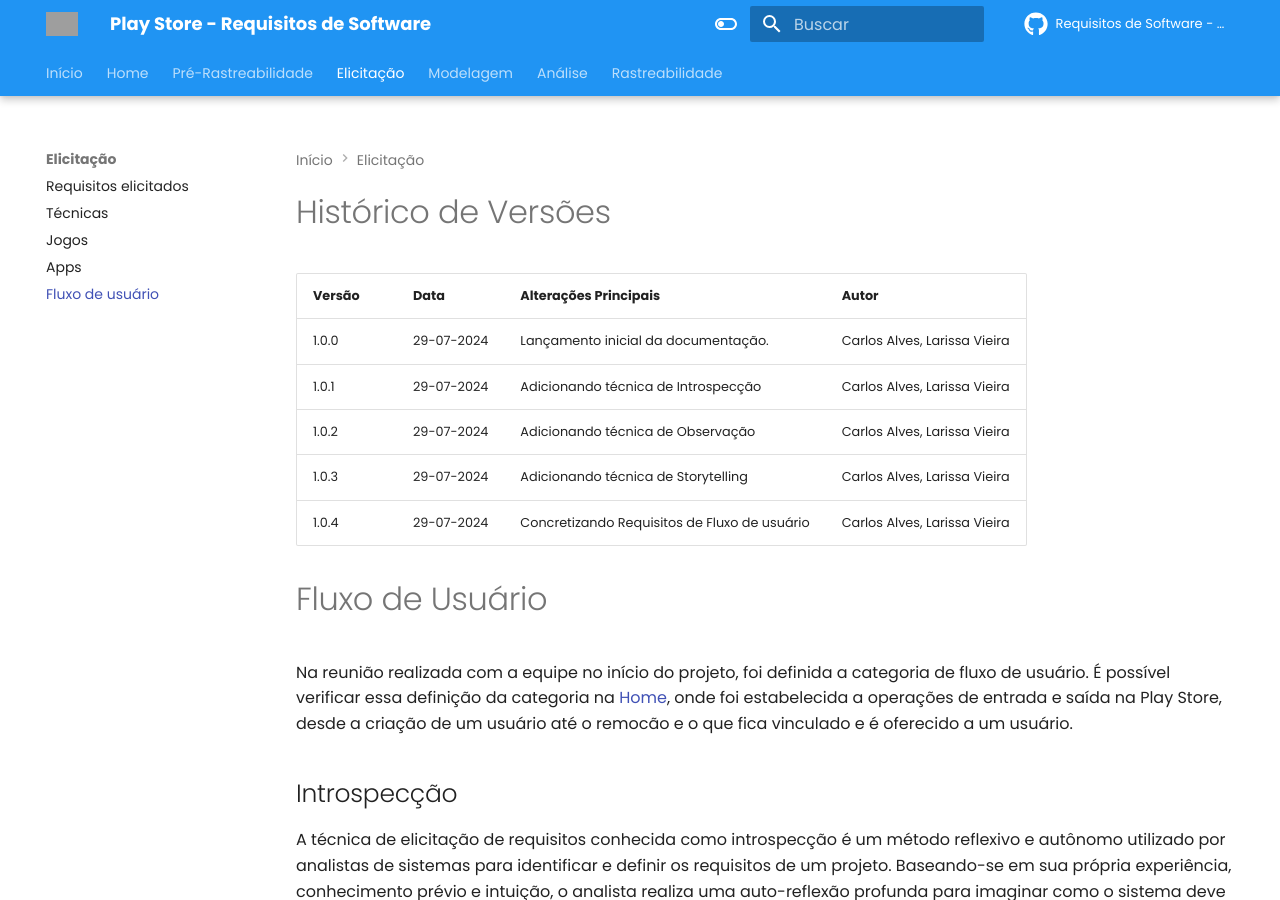
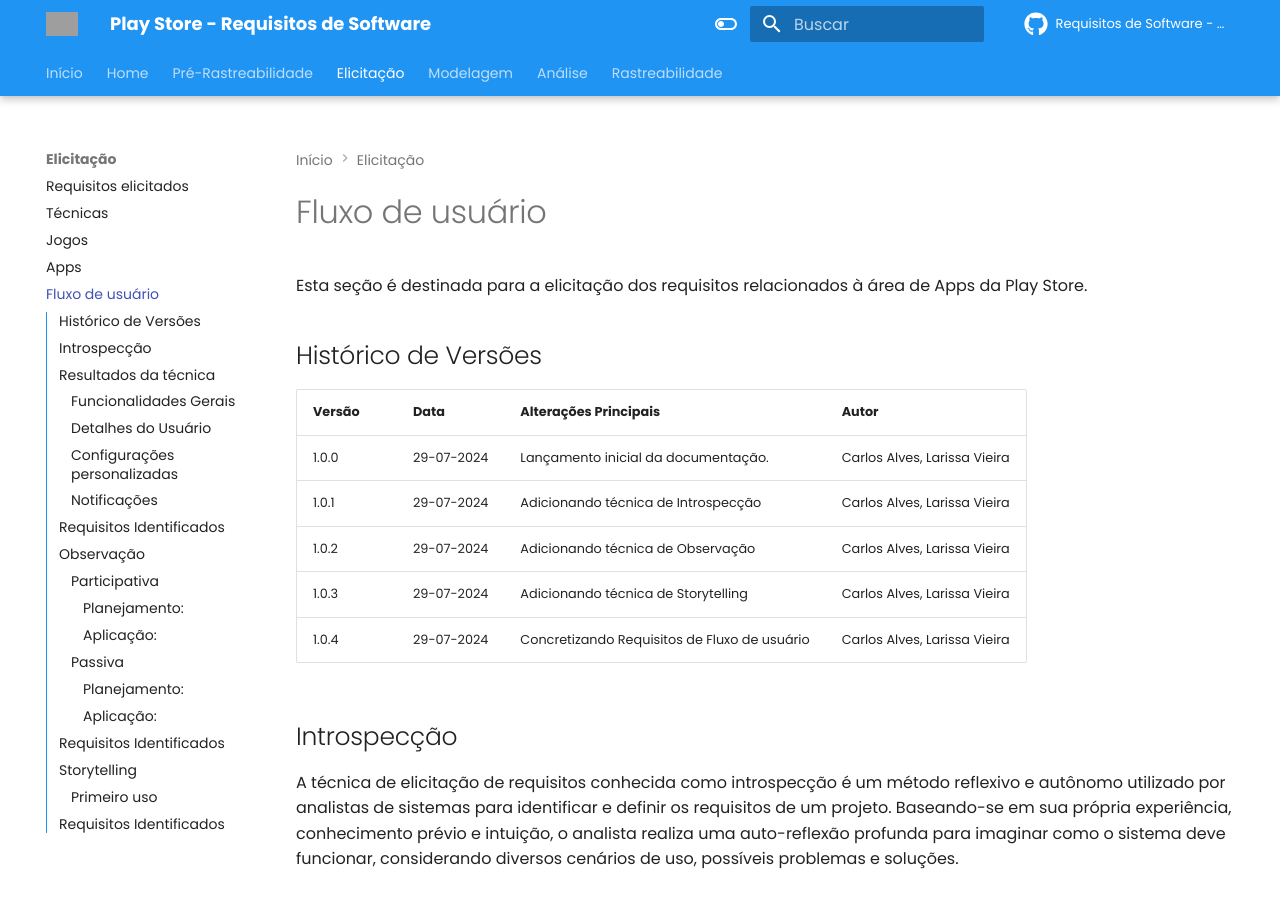
Before and after one commit to artrsousa1/req2024-1, an MkDocs documentation site: the page built from docs/elicitacao/fluxo_usuario.md, in a window 1280 px wide and 900 px high. Built offline with MkDocs 1.6.1 and Material for MkDocs 9.7.7, drawn with Linux system fonts in a browser that asks for light colours; comment, search, counter and statistics services are not loaded; grey boxes are pictures that could not be loaded.

Commit message:
Corrige arquivos de elicitação

```diff
--- a/docs/elicitacao/fluxo_usuario.md
+++ b/docs/elicitacao/fluxo_usuario.md
@@ -1,4 +1,8 @@
-# Histórico de Versões
+# Fluxo de usuário
+
+Esta seção é destinada para a elicitação dos requisitos relacionados à área de Apps da Play Store.
+
+## Histórico de Versões
 
 | Versão | Data       | Alterações Principais                             | Autor        |
 |--------|------------|---------------------------------------------------|--------------|
@@ -7,10 +11,6 @@
 |1.0.2  | 29-07-2024 | Adicionando técnica de Observação    | Carlos Alves, Larissa Vieira    |
 |1.0.3  | 29-07-2024 | Adicionando técnica de Storytelling    | Carlos Alves, Larissa Vieira    |
 |1.0.4  | 29-07-2024 | Concretizando Requisitos de Fluxo de usuário     | Carlos Alves, Larissa Vieira    |
-
-# Fluxo de Usuário
-Na reunião realizada com a equipe no início do projeto, foi definida a categoria de fluxo de usuário. É possível verificar essa definição da categoria na [Home](../home/home.md), onde foi estabelecida a operações de entrada e saída na Play Store, desde a criação de um usuário até o remocão e o que fica vinculado e é oferecido a um usuário.
-
 
 ## Introspecção
 
```
Also changed, not shown: docs/elicitacao/apps.md (+2 -0 lines), docs/elicitacao/cenariosAPP.md (+5 -4 lines).
